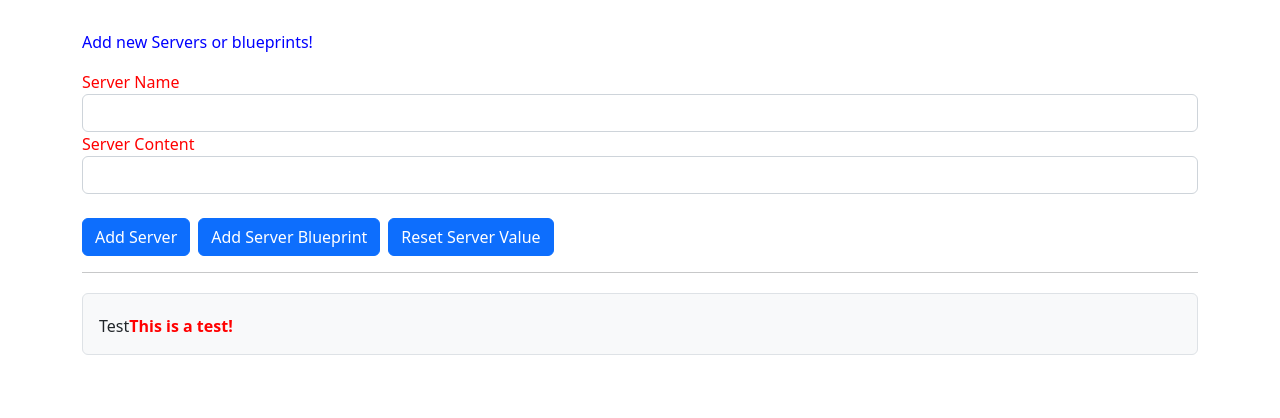
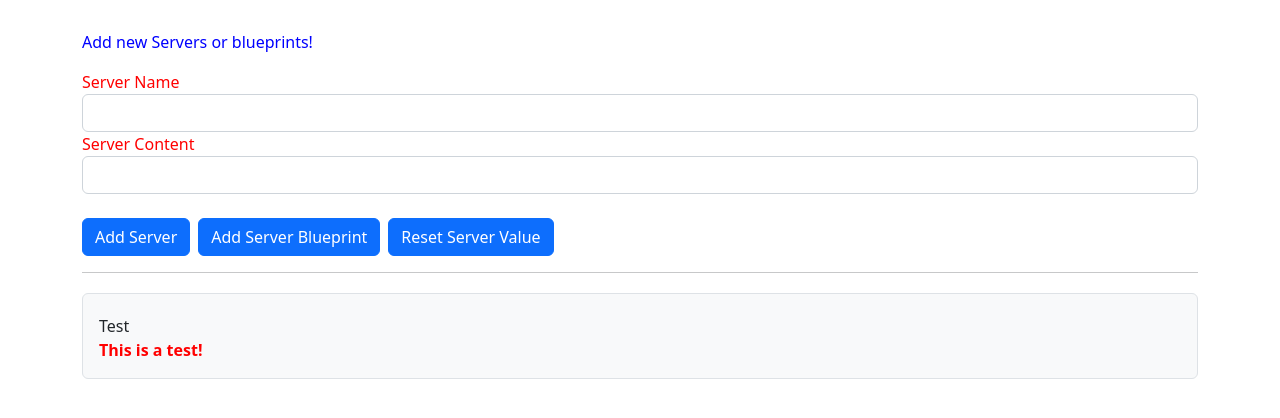
Before and after one commit to hoagVu/Angular2-practice, an Angular app in the folder Section 5 - Components and DataBinding/: page / in a window 1280 px wide. Shown: the top 418 px of the page. Built offline with nearby package versions, Linux system fonts and the light colour scheme.

Commit message:
hot fix *ngIf

```diff
--- a/Section 5 - Components and DataBinding/src/app/app.component.html
+++ b/Section 5 - Components and DataBinding/src/app/app.component.html
@@ -11,17 +11,15 @@
       [srvElement]="item"
     >
       <app-card>
-        <span cardTitle>{{ item.name }}</span>
-        <span cardSubtitle>
-          <strong
-            *ngIf="item.type === 'server'; else elseBlock"
-            style="color: red"
-            >{{ item.content }}</strong
-          >
+        <div cardTitle>{{ item.name }}</div>
+        <div cardSubtitle>
+          <ng-container *ngIf="item.type === 'server'; else elseBlock">
+            <strong style="color: red">{{ item.content }}</strong>
+          </ng-container>
           <ng-template #elseBlock>
             <em style="color: blue">{{ item.content }}</em></ng-template
           >
-        </span>
+        </div>
       </app-card>
     </app-server-component>
   </div>
```
